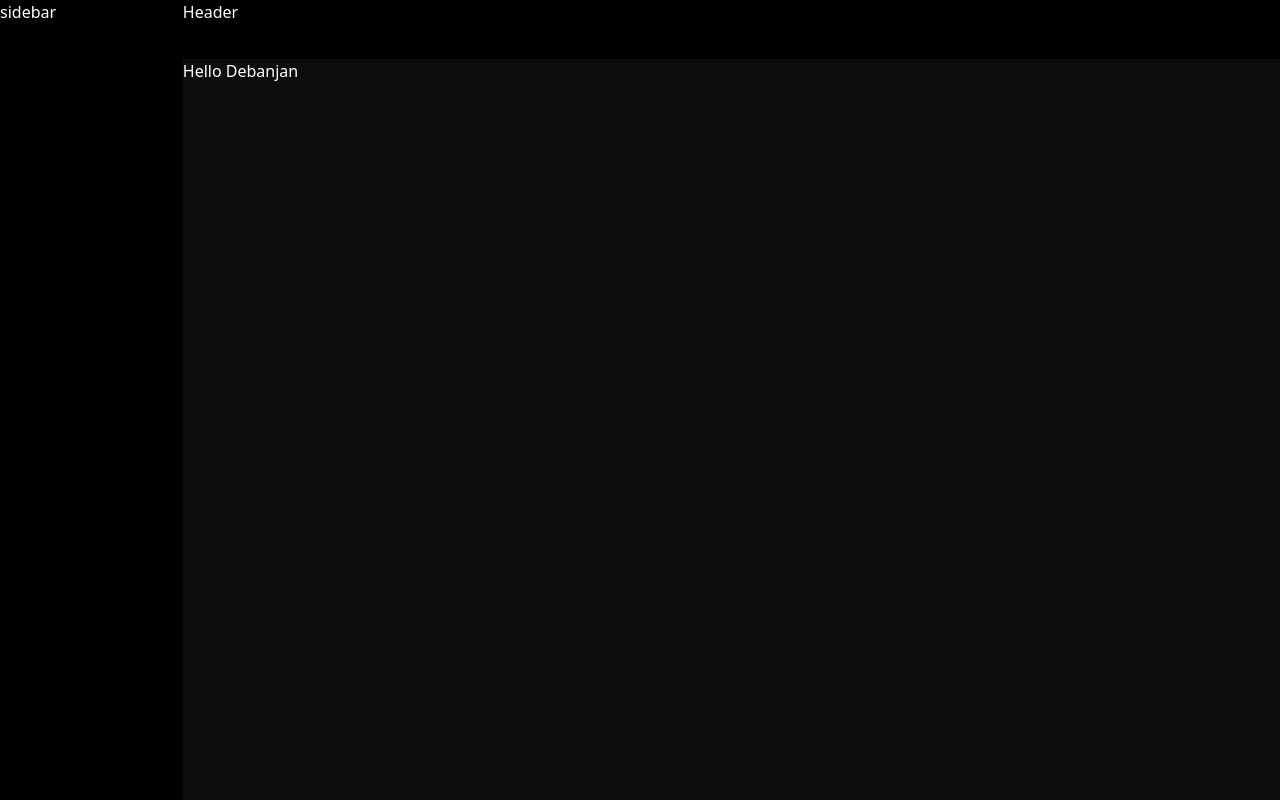
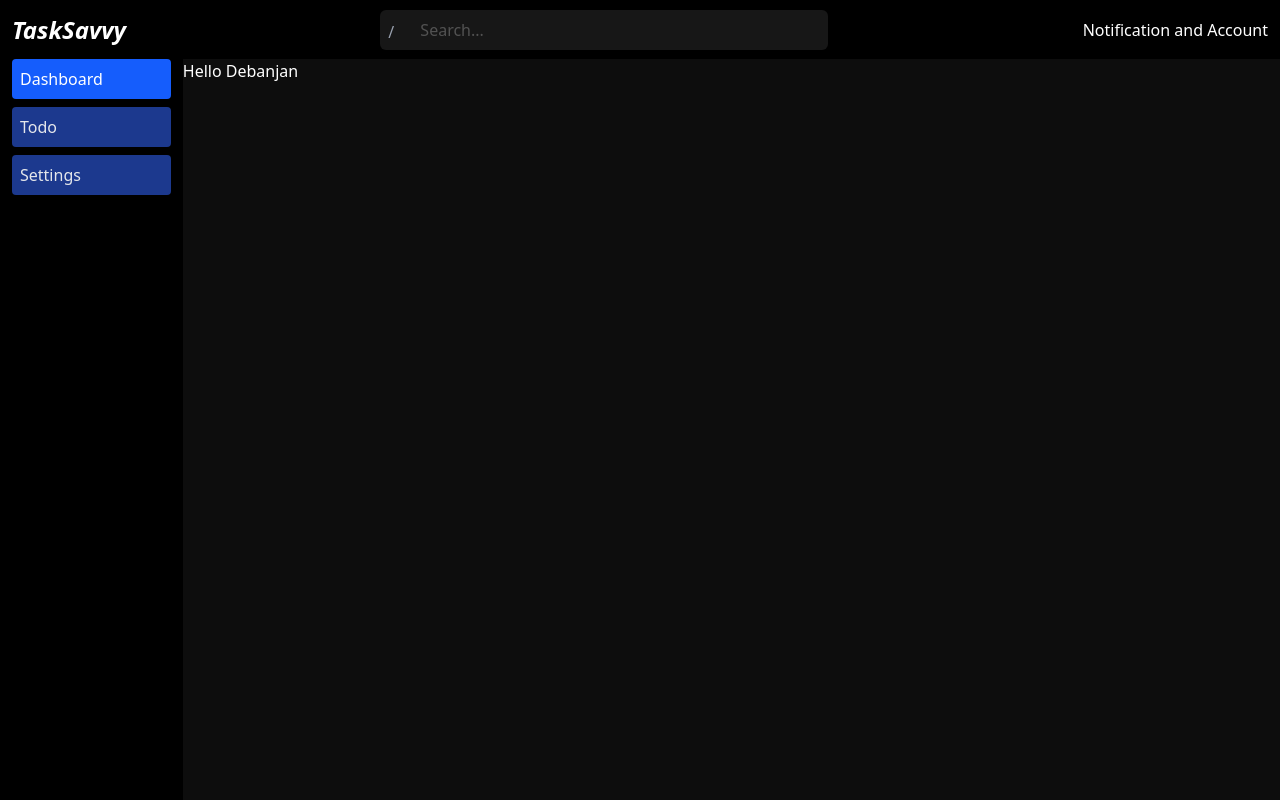
Before and after one commit to debanjan-bera/To-Do-Application, a Next.js app in the folder client/: page / in a window 1280 px wide. Built offline with nearby package versions, Linux system fonts and the light colour scheme.

Commit message:
feat: update layout structure and enhance sidebar navigation with links

```diff
--- a/client/src/app/(dashboard)/layout.jsx
+++ b/client/src/app/(dashboard)/layout.jsx
@@ -6,7 +6,7 @@ export default function layout({ children }) {
     <section className="h-full w-full grid grid-cols-[0.5fr_3fr] grid-rows-[0.4fr_5fr]">
       <Header />
       <SideBar/>
-      <section className="h-full col-start-2 col-end-3 row-start-2 row-end-3 bg-white/5 text-white">{children}</section>
+      <main className="h-full col-start-2 col-end-3 row-start-2 row-end-3 bg-white/5 text-white">{children}</main>
     </section>
   );
 }
--- a/client/src/components/SideBar/page.jsx
+++ b/client/src/components/SideBar/page.jsx
@@ -1,11 +1,39 @@
+"use client"
+
+import Link from "next/link";
+import { usePathname } from "next/navigation";
 
 export default function SideBar() {
+  const pathName = usePathname();
+  console.log(pathName);
+  const links = [
+    { name: "Dashboard", href: "/" },
+    { name: "Todo", href: "/todos/tasks" },
+    { name: "Settings", href: "/settings" },
+
+  ];
   return (
     <>
-    <section className="w-full h-full col-start-1 col-end-2 row-start-1 row-end-3">
-      <h2>sidebar</h2>
+      <nav className="w-full h-full col-start-1 col-end-2 row-start-2 row-end-3 ">
+      <ul className="w-full flex flex-col px-3 gap-2">
+      {links.map(({ name, href }) => {
+        const isActive = pathName === href;
 
-    </section>
+        return (
+          <li key={href}>
+            <Link
+              href={href}
+              className={`block w-full p-2 rounded ${
+                isActive ? "bg-blue-600 text-white" : "bg-blue-900 text-gray-200"
+              }`}
+            >
+              {name}
+            </Link>
+          </li>
+        );
+      })}
+    </ul>
+      </nav>
     </>
   );
 }
--- a/client/src/components/header/head.jsx
+++ b/client/src/components/header/head.jsx
@@ -3,10 +3,18 @@ import Image from "next/image";
 export default function Header() {
   return (
     <>
-    <section className="w-full col-start-2 col-end-3 row-start-1 row-end-2 ">
-      <h2>Header</h2>
-
-    </section>
+    <header className="w-full col-start-1 col-end-3 row-start-1 row-end-2 flex justify-between items-center px-3">
+      <div className="text-2xl font-bold italic">TaskSavvy</div>
+      <div className="relative w-full max-w-md">
+      <input
+        type="text"
+        placeholder="Search..."
+        className="w-full pl-10 pr-4 py-2 rounded-md bg-neutral-900 text-white placeholder-neutral-600 focus:outline-none focus:ring-2 focus:ring-blue-600"
+      />
+      <div className="absolute left-2 top-2.5 h-5 w-5 text-gray-400">/</div>
+    </div>
+      <div>Notification and Account</div>
+    </header>
     </>
   );
 }
```
